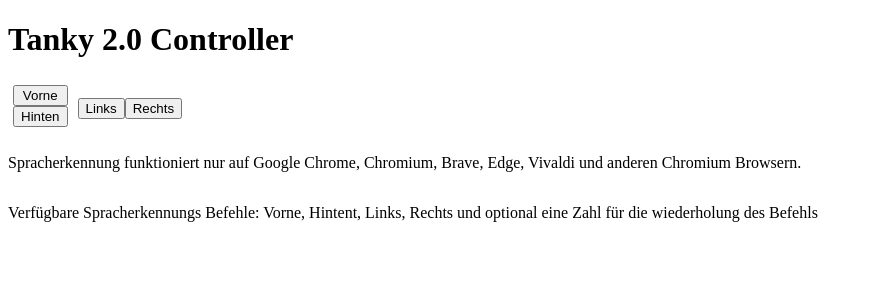
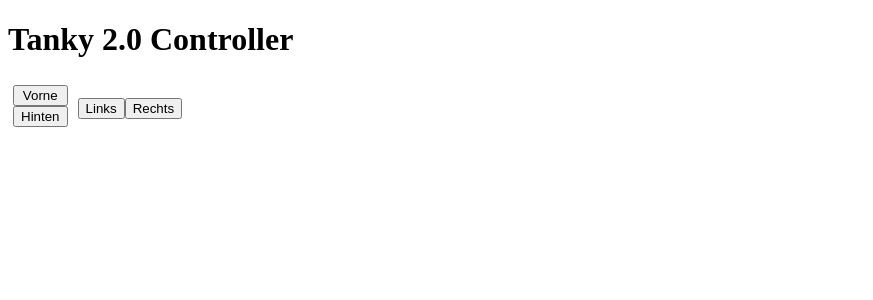
Before and after one commit to Maciejfiedler/Tanky-2.0, a Flask app: page / in a window 1280 px wide. Shown: the top 300 px of the page, without its empty margins (0-873 px from the left). Run offline with Flask 2, Linux system fonts and the light colour scheme; some libraries are stand-ins or nearby versions.

Commit message:
removed speech recognition text on website

```diff
--- a/templates/index.html
+++ b/templates/index.html
@@ -37,10 +37,6 @@
     </div>
     <div class="box" style="flex-direction: column;">
         <p class="invisible" id="server-status"></p>
-        <p>Spracherkennung funktioniert nur auf Google Chrome, Chromium, Brave, Edge, Vivaldi und anderen Chromium
-            Browsern.</p>
-        <p>Verfügbare Spracherkennungs Befehle: Vorne, Hintent, Links, Rechts und optional eine Zahl für die
-            wiederholung des Befehls</p>
     </div>
 
     <script type="text/javascript" charset="utf-8">
```
